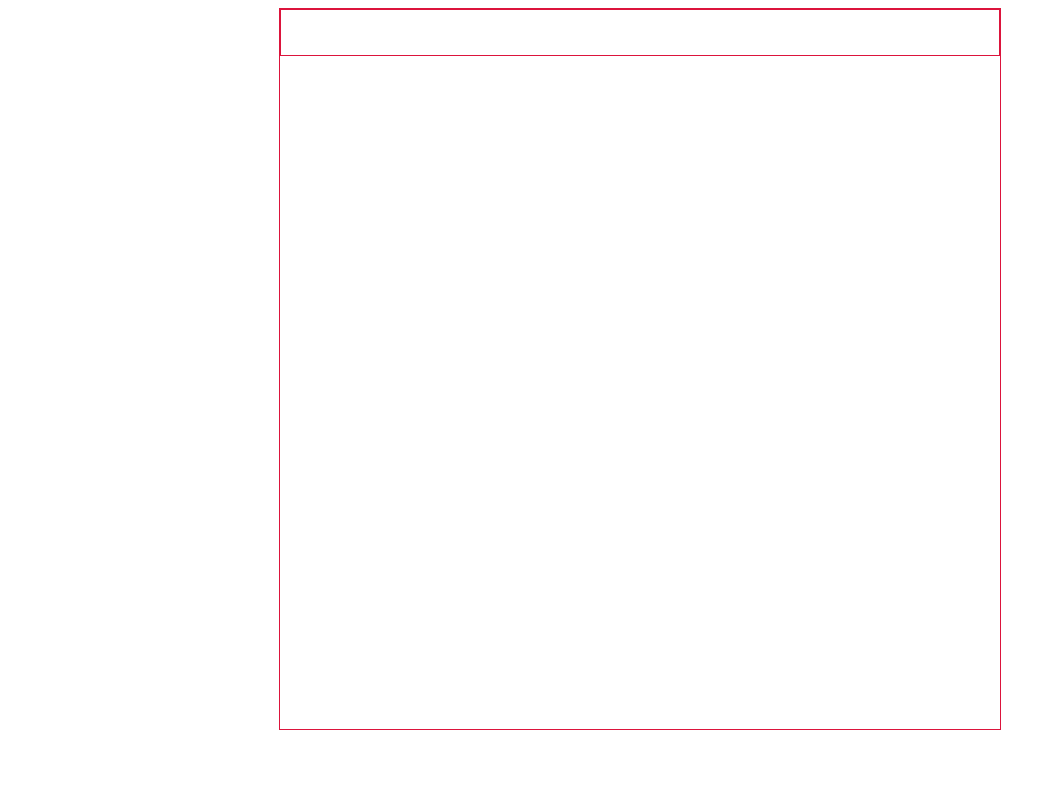
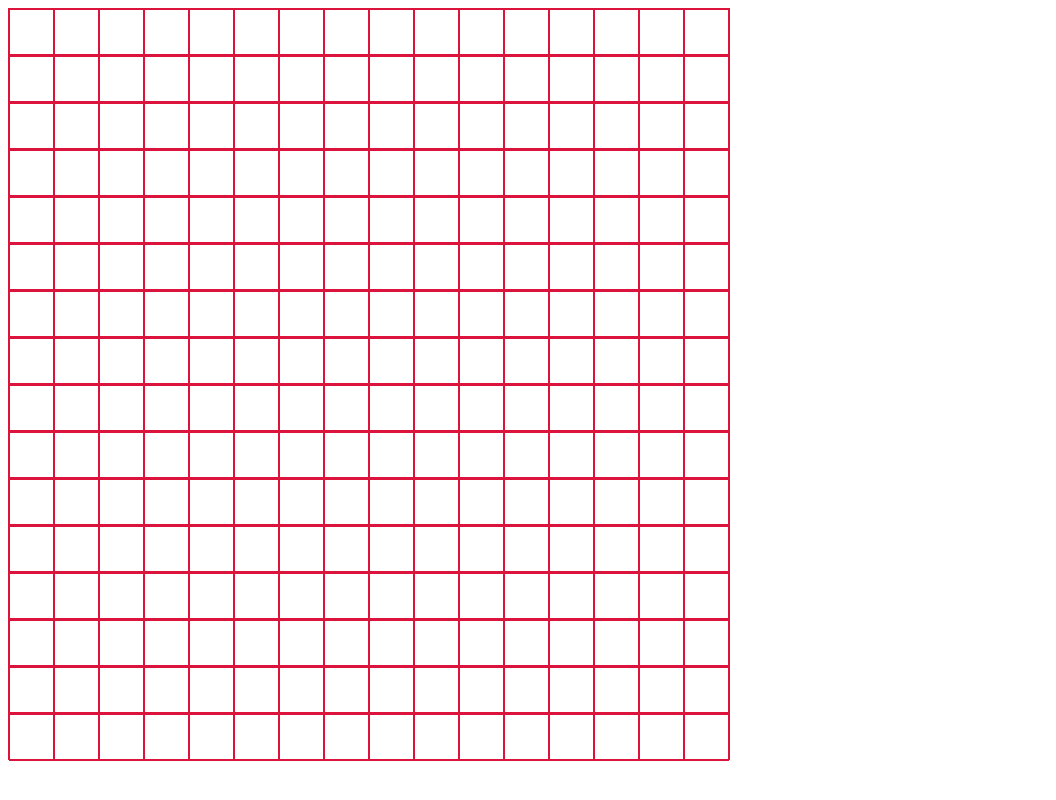
Before and after one commit to Willbraken/odin-etch-a-sketch, a plain HTML site: page index.html in a window 1280 px wide. Shown: the whole page, without its empty margins (0-1056 px from the left). Drawn offline with nearby package versions, Linux system fonts and the light colour scheme.

Commit message:
add working grid elements

```diff
--- a/index.html
+++ b/index.html
@@ -5,11 +5,10 @@
     <meta http-equiv="X-UA-Compatible" content="IE=edge">
     <meta name="viewport" content="width=device-width, initial-scale=1.0">
     <link rel="stylesheet" href="style.css">
-    <script src="jquery-3.6.0.js"></script>
     <title>Document</title>
 </head>
 <body>
-    <div class="containerall"></div>
+    <div id="containerall"></div>
 
     <script src="script.js"></script>
 </body>
--- a/script.js
+++ b/script.js
@@ -1,16 +1,21 @@
 //make flexbox for horizontal rows
 //make flexbox containing horizontal flexbox rows
 
-const containerAll = $('div.containerall');
-const horizontalRow = document.createElement('div');
-horizontalRow.classList.add('horizontalrow');
-
+const containerAll = document.getElementById('containerall');
 
 
 addItems(16);
 
 function addItems(size) {
     for (i=1; i<=size; i++) {
-        containerAll.append(horizontalRow);
+        const horizontalRow = document.createElement('div');
+        horizontalRow.classList.add('horizontalrow');
+        containerAll.appendChild(horizontalRow);
+        for (j=1; j<=size; j++) {
+            const colorDiv = document.createElement('div');
+            colorDiv.classList.add('colordiv');
+            horizontalRow.appendChild(colorDiv);
+        }
+
     }
 }
```
